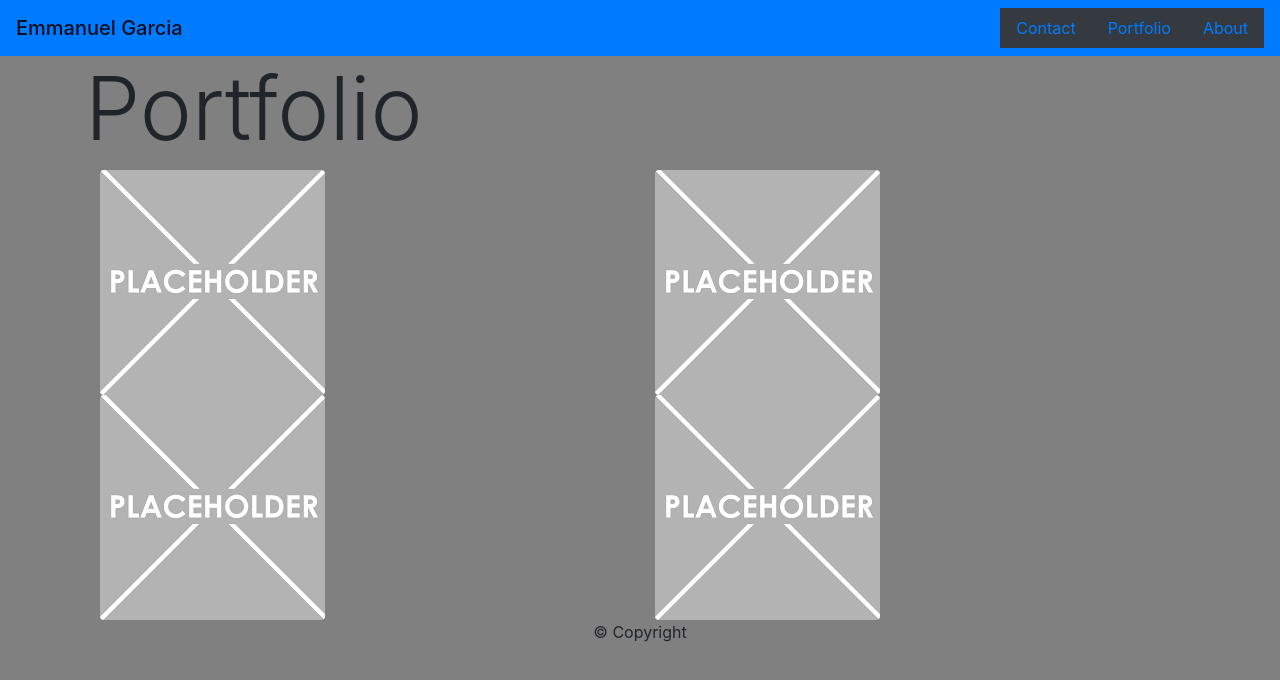
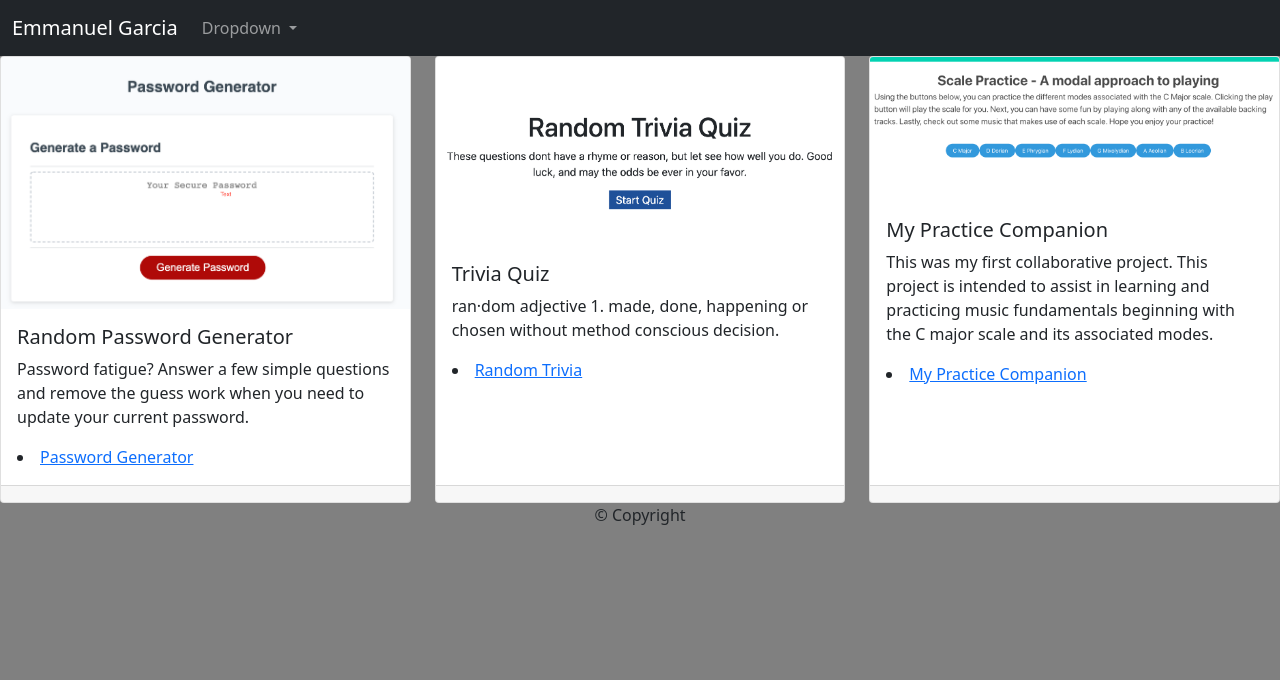
Before and after one commit to GarciaE89/Get-the-Strap, a plain HTML site: page portfolio.html in a window 1280 px wide. Drawn offline with nearby package versions, Linux system fonts and the light colour scheme.

Commit message:
updates to portfolio

```diff
--- a/portfolio.html
+++ b/portfolio.html
@@ -7,41 +7,77 @@
     <meta name="viewport" content="width=device-width, initial-scale=1, shrink-to-fit=no">
 
     <!-- Bootstrap CSS -->
-    <link rel="stylesheet" href="https://stackpath.bootstrapcdn.com/bootstrap/4.3.1/css/bootstrap.min.css" integrity="sha384-ggOyR0iXCbMQv3Xipma34MD+dH/1fQ784/j6cY/iJTQUOhcWr7x9JvoRxT2MZw1T" crossorigin="anonymous">
+    <link href="https://cdn.jsdelivr.net/npm/bootstrap@5.0.0-beta1/dist/css/bootstrap.min.css" rel="stylesheet" integrity="sha384-giJF6kkoqNQ00vy+HMDP7azOuL0xtbfIcaT9wjKHr8RbDVddVHyTfAAsrekwKmP1" crossorigin="anonymous">
     <link rel="stylesheet" href="style.css">
   </head>
+  <nav class="navbar navbar-expand-lg navbar-dark bg-dark">
+    <div class="container-fluid">
+      <a class="navbar-brand" href="index.html">Emmanuel Garcia</a>
+      <button class="navbar-toggler" type="button" data-bs-toggle="collapse" data-bs-target="#navbarNavDarkDropdown" aria-controls="navbarNavDarkDropdown" aria-expanded="false" aria-label="Toggle navigation">
+        <span class="navbar-toggler-icon"></span>
+      </button>
+      <div class="collapse navbar-collapse" id="navbarNavDarkDropdown">
+        <ul class="navbar-nav">
+          <li class="nav-item dropdown">
+            <a class="nav-link dropdown-toggle" href="#" id="navbarDarkDropdownMenuLink" role="button" data-bs-toggle="dropdown" aria-expanded="false">
+              Dropdown
+            </a>
+            <ul class="dropdown-menu dropdown-menu-dark" aria-labelledby="navbarDarkDropdownMenuLink">
+              <li><a class="dropdown-item" href="contact.html">Contact</a></li>
+              <li><a class="dropdown-item" href="portfolio.html">Portfolio</a></li>
+              <li><a class="dropdown-item" href="index.html">About</a></li>
+            </ul>
+          </li>
+        </ul>
+      </div>
+    </div>
+  </nav>
+
   <body>
-    <nav class="navbar navbar-light bg-primary">
-        <span class="navbar-brand mb-0 h1">Emmanuel Garcia</span>
 
-        <ul class="nav justify-content-end bg-dark">
- <li class="nav-item">
-     <a class="nav-link" href="contact.html"> Contact</a> </li>
-     <li class="nav-item">
-        <a class="nav-link" href="portfolio.html"> Portfolio</a> </li>
-        <li class="nav-item">
-            <a class="nav-link" href="index.html"> About</a> </li>
-    </nav>
-<div class="container">
-  <h1 class="display-2">Portfolio</h1>
-
-<div class="container">
-  <div class="row">
+    <div class="row row-cols-1 row-cols-md-3 g-4">
       <div class="col">
-      <img src="images/placeholder.png" class="rounded float-left" alt="...">
+        <div class="card h-100">
+          <img src="images/Screen Shot 2021-02-13 at 8.36.48 AM.png" class="card-img-top" alt="...">
+          <div class="card-body">
+            <h5 class="card-title">Random Password Generator</h5>
+            <p class="card-text">Password fatigue? Answer a few simple questions and remove the guess work when you need to update your current password.</p>
+            <li><a href="https://garciae89.github.io/JavaScript-oh-My/">Password Generator</a></li>
+          </div>
+          <div class="card-footer">
+            <!-- <small class="text-muted">Last updated 3 mins ago</small> -->
+          </div>
+        </div>
       </div>
       <div class="col">
-      <img src="images/placeholder.png" class="rounded float-left" alt="...">
+        <div class="card h-100">
+          <img src="images/Random Trivia Quiz.png"  class="card-img-top" alt="...">
+          <div class="card-body">
+            <h5 class="card-title">Trivia Quiz</h5>
+            <p class="card-text">ran·dom adjective 1. made, done, happening or chosen without method conscious decision.</p>
+            <li><a href="https://garciae89.github.io/Quizzes-Quizzes-Quizzes/">Random Trivia</a></li>
           </div>
-    <div class="w-100"></div>
-    <div class="col">
-      <img src="images/placeholder.png" class="rounded float-left" alt="...">
+          <div class="card-footer">
+            <!-- <small class="text-muted">Last updated 3 mins ago</small> -->
+          </div>
+        </div>
       </div>
       <div class="col">
-      <img src="images/placeholder.png" class="rounded float-left" alt="...">
+        <div class="card h-100">
+          <img src="images/My Practice Companion .png" class="card-img-top" alt="...">
+          <div class="card-body">
+            <h5 class="card-title">My Practice Companion</h5>
+            <p class="card-text">This was my first collaborative project. This project is intended to assist in learning and practicing music fundamentals beginning with the C major scale and its associated modes.</p>
+            <li><a href="https://kayvonk.github.io/MyPracticeCompanion/">My Practice Companion</a></li>
+          </div>
+          <div class="card-footer">
+            <!-- <small class="text-muted">Last updated 3 mins ago</small> -->
+          </div>
+        </div>
       </div>
     </div>
 
+    <script src="https://cdn.jsdelivr.net/npm/bootstrap@5.0.0-beta1/dist/js/bootstrap.bundle.min.js" integrity="sha384-ygbV9kiqUc6oa4msXn9868pTtWMgiQaeYH7/t7LECLbyPA2x65Kgf80OJFdroafW" crossorigin="anonymous"></script>
   </body>
 
   <footer class=" footer" id="footer">
```
Also changed, not shown: contact.html (+26 -12 lines), index.html (+36 -22 lines), images/IMG_8058.jpg (added), images/My Practice Companion .png (added), images/Random Trivia Quiz.png (added), images/Screen Shot 2021-02-13 at 8.36.48 AM.png (added), images/placeholder.png (deleted), 3 other files. Lines whose indentation alone changed are shown as unchanged.
